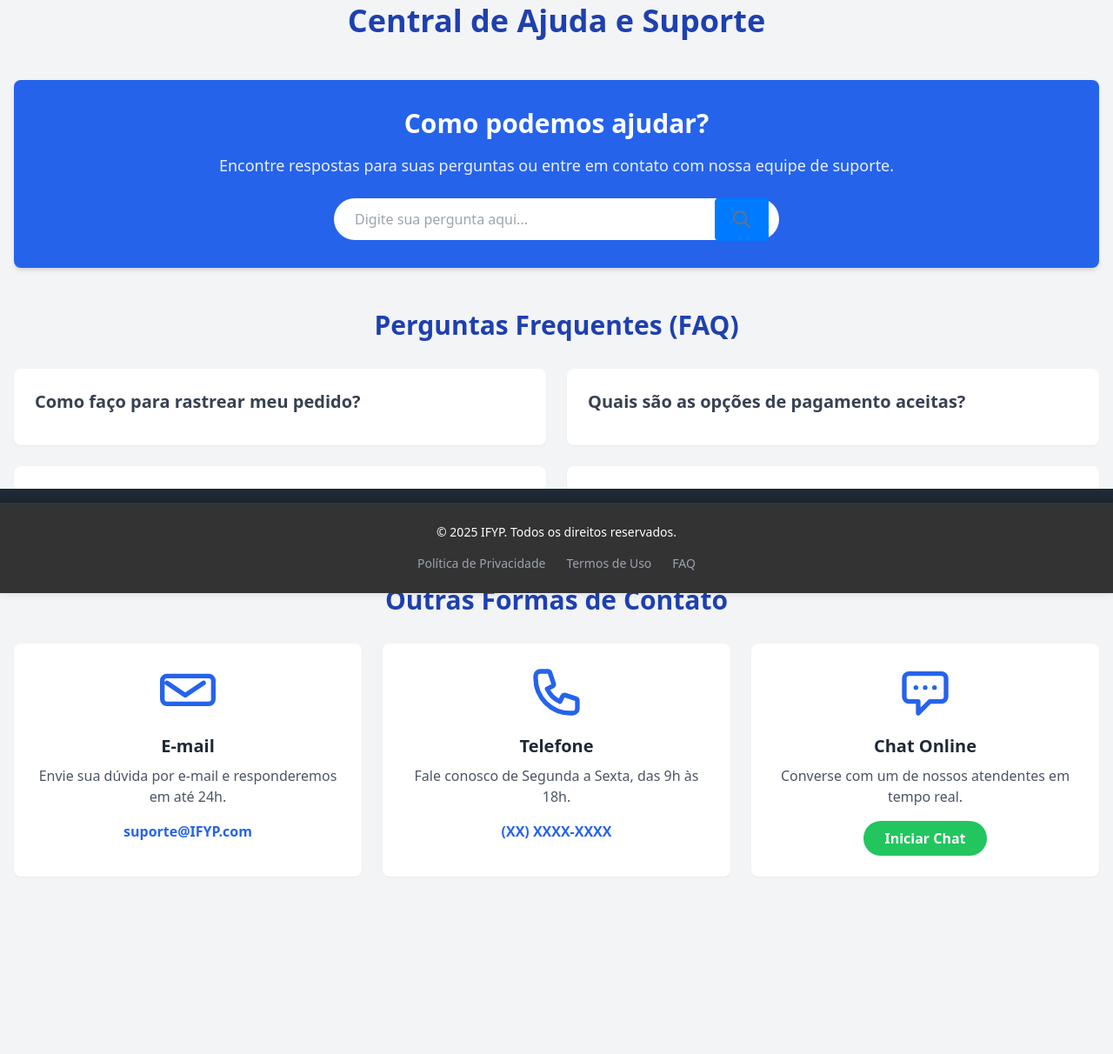
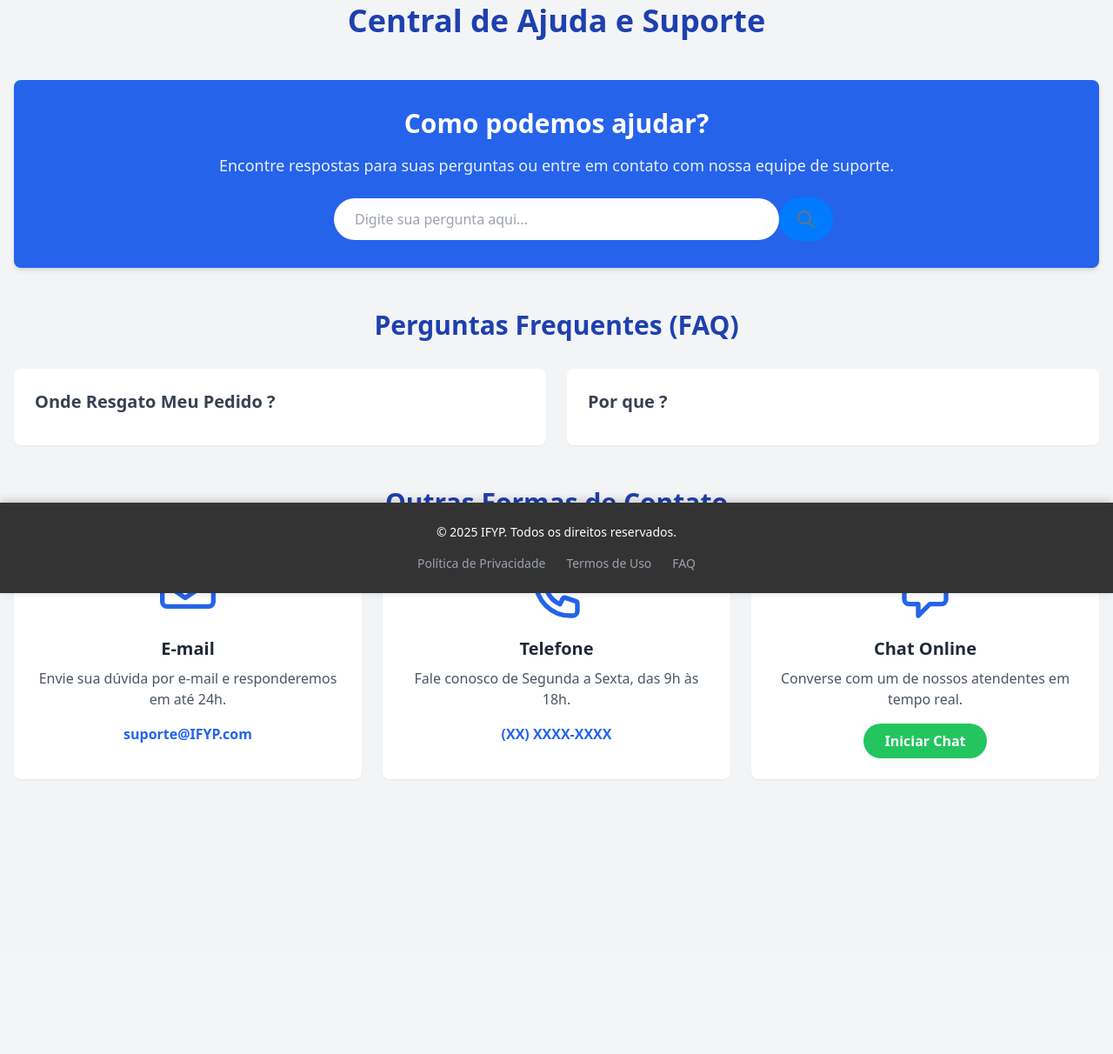
Before and after one commit to TheusGley/IFYP, a Django app: page /suporte in a window 1280 px wide. Shown: the part 118-1330 px from the top of the page at 87% size. After the commit the page ends 990 px from the top, so only its background shows below. Run offline with Django 5.2, Linux system fonts and the light colour scheme; data comes from the database, SQL or seed files in the repository; both versions use the stored data as it was after the commit; tables that the repository leaves empty hold one stand-in row (values such as "Sample post"); some libraries are stand-ins or nearby versions.

Commit message:
18-07-2025

```diff
--- a/bond/admin.py
+++ b/bond/admin.py
@@ -9,3 +9,4 @@
 admin.site.register(Produto_Carrinho)
 admin.site.register(Avaliacao)
 admin.site.register(ImagemAnuncio)
+admin.site.register(PerguntasFrequentes)
--- a/bond/models.py
+++ b/bond/models.py
@@ -57,6 +57,14 @@
 class ImagemAnuncio(models.Model):
     anuncio = models.ForeignKey(Anuncio, on_delete=models.CASCADE, related_name='imagens')
     imagem = models.ImageField(upload_to='imagens_produtos/')
+
+
+class  PerguntasFrequentes(models.Model):
+    pergunta = models.CharField(max_length=200)
+    respostas = models.CharField(max_length=500)
+
+    def  __str__(self):
+        return self.pergunta
 
 class Confiabilidade (models.Model):
     user = models.ForeignKey(User, on_delete=models.CASCADE, blank=True)
--- a/bond/views.py
+++ b/bond/views.py
@@ -9,10 +9,15 @@
 def homeView(request):
 
     celulares_destaque = Anuncio.objects.filter(visualizacao__gte=100)
-    celular_mais_visualizado = Anuncio.objects.order_by('-visualizacao').first()
+    celulares_visualizados = Anuncio.objects.filter(visualizacao__gte=100)
+    celular_mais_visualizado = celulares_visualizados.order_by('-visualizacao').first()
+    imagem = ImagemAnuncio.objects.filter(anuncio=celular_mais_visualizado)
+
     context= {
-        'celulares_destaque': celulares_destaque,
+        'imagem': imagem.first(),
         'celular_mais_visualizado': celular_mais_visualizado,
+        'celulares_destaque':celulares_destaque
+
     }
     return render(request, 'home.html', context)
 
@@ -28,7 +33,6 @@
         error_message = "Nenhum termo de pesquisa fornecido."
         anuncios = Anuncio.objects.none()
 
-    print(f"Consulta: {query}")
     context = {
         'celulares': anuncios,
         'query': query,
@@ -78,7 +82,8 @@
         error_message=None
     else:
         redirect('celulares')
-
+        anuncios = Anuncio.objects.all()
+        error_message=None
     context={
         'celulares': anuncios,
         'error_message': error_message,
@@ -326,7 +331,13 @@
 
 def suporteView(request):
 
-    return render(request, 'suporte.html', )
+    perguntas = PerguntasFrequentes.objects.all()
+
+    context = {
+        "perguntas": perguntas,
+    }
+
+    return render(request, 'suporte.html', context )
 
 
 def servicosView(request):
--- a/static/templates/footer.html
+++ b/static/templates/footer.html
@@ -41,7 +41,7 @@
             <div class="flex justify-center space-x-6 mt-4">
                 <a href="#" class="text-gray-400 hover:text-white">Política de Privacidade</a>
                 <a href="#" class="text-gray-400 hover:text-white">Termos de Uso</a>
-                <a href="#" class="text-gray-400 hover:text-white">FAQ</a>
+                <a href="{% url "suporte" %}" class="text-gray-400 hover:text-white">FAQ</a>
             </div>
         </div>
     </footer>
--- a/static/templates/home.html
+++ b/static/templates/home.html
@@ -27,7 +27,7 @@
                 </div>
             </div>
             <div class="md:w-1/2 flex justify-center animate-fade-in-up">
-               <a href="{% url "cel" celular_mais_visualizado.id %}"> <img src="{{celular_mais_visualizado.imagem.url}}" alt="Smartphone em destaque" class="max-w-xs md:max-w-sm lg:max-w-md xl:max-w-lg object-contain drop-shadow-2xl rounded"> </a>
+               <a href="{% url "cel" celular_mais_visualizado.id %}"> <img src="{{imagem.imagem.url}}" alt="Smartphone em destaque" class="rounded-full max-w-xs md:max-w-sm lg:max-w-md xl:max-w-lg object-contain drop-shadow-2xl rounded"> </a>
             </div>
         </div>
         <div class="absolute inset-0 z-0 opacity-10">
--- a/static/templates/servicos.html
+++ b/static/templates/servicos.html
@@ -109,7 +109,7 @@
                     <a href="https://api.whatsapp.com/send?phone=556581407427&text=Olá%2C%20Vim%20pelo%20o%20site%20do%20IFYP." class="bg-yellow-400 hover:bg-yellow-500 text-blue-800 font-bold py-3 px-8 rounded-full transition duration-300 transform hover:scale-105 inline-block">
                         Fale Conosco
                     </a>
-                    <a href="https://api.whatsapp.com/send?phone=556581407427&text=Olá%2C%20Preciso%20Agendar%20oum20serviço%20." class="border-2 border-white text-white hover:bg-white hover:text-blue-600 font-bold py-3 px-8 rounded-full transition duration-300 transform hover:scale-105 inline-block">
+                    <a href="https://api.whatsapp.com/send?phone=556581407427&text=Olá%2C%20Preciso%20Agendar%20oum20horario%20." class="border-2 border-white text-white hover:bg-white hover:text-blue-600 font-bold py-3 px-8 rounded-full transition duration-300 transform hover:scale-105 inline-block">
                         Agendar Serviço
                     </a>
                 </div>
--- a/static/templates/suporte.html
+++ b/static/templates/suporte.html
@@ -15,7 +15,7 @@
             <p class="text-lg opacity-90 mb-6">Encontre respostas para suas perguntas ou entre em contato com nossa equipe de suporte.</p>
             <div class="relative max-w-lg mx-auto">
                 <input type="text" placeholder="Digite sua pergunta aqui..." class="w-full py-3 px-6 pr-12 rounded-full text-gray-800 focus:outline-none focus:ring-2 focus:ring-yellow-400">
-                <button type="submit" class="absolute right-3 top-1/2 -translate-y-1/2 text-gray-500 hover:text-blue-600">
+                <button type="submit" class="absolute rigth-1  top-1/2 -translate-y-1/2 text-gray-500 hover:text-blue-600  rounded-full">
                     <svg class="w-6 h-6" fill="none" stroke="currentColor" viewBox="0 0 24 24" xmlns="http://www.w3.org/2000/svg"><path stroke-linecap="round" stroke-linejoin="round" stroke-width="2" d="M21 21l-6-6m2-5a7 7 0 11-14 0 7 7 0 0114 0z"></path></svg>
                 </button>
             </div>
@@ -24,30 +24,15 @@
         <section class="mb-12">
             <h2 class="text-3xl font-bold text-center text-blue-800 mb-8">Perguntas Frequentes (FAQ)</h2>
             <div class="grid grid-cols-1 md:grid-cols-2 gap-6">
-                <div class="bg-white p-6 rounded-lg shadow-sm">
-                    <h3 class="text-xl font-semibold text-gray-700 mb-3 cursor-pointer faq-question" onclick="toggleFaq(this)">Como faço para rastrear meu pedido?</h3>
+
+                {% for p in perguntas  %}
+                   <div class="bg-white p-6 rounded-lg shadow-sm">
+                    <h3 class="text-xl font-semibold text-gray-700 mb-3 cursor-pointer faq-question" onclick="toggleFaq(this)">{{p.pergunta }} </h3>
                     <p class="text-gray-600 hidden faq-answer">
-                        Após a confirmação do envio, você receberá um e-mail com o código de rastreamento. Você pode usá-lo em nosso site na seção "Meus Pedidos" ou diretamente no site da transportadora.
+                        {{p.respostas}}
                     </p>
                 </div>
-                <div class="bg-white p-6 rounded-lg shadow-sm">
-                    <h3 class="text-xl font-semibold text-gray-700 mb-3 cursor-pointer faq-question" onclick="toggleFaq(this)">Quais são as opções de pagamento aceitas?</h3>
-                    <p class="text-gray-600 hidden faq-answer">
-                        Aceitamos cartões de crédito (Visa, Mastercard, Elo, American Express), boleto bancário e Pix.
-                    </p>
-                </div>
-                <div class="bg-white p-6 rounded-lg shadow-sm">
-                    <h3 class="text-xl font-semibold text-gray-700 mb-3 cursor-pointer faq-question" onclick="toggleFaq(this)">Posso devolver um produto se eu não gostar?</h3>
-                    <p class="text-gray-600 hidden faq-answer">
-                        Sim, você tem até 7 dias corridos após o recebimento para solicitar a devolução, desde que o produto esteja em perfeitas condições e na embalagem original. Consulte nossa política de devolução para mais detalhes.
-                    </p>
-                </div>
-                <div class="bg-white p-6 rounded-lg shadow-sm">
-                    <h3 class="text-xl font-semibold text-gray-700 mb-3 cursor-pointer faq-question" onclick="toggleFaq(this)">Meu celular comprado é novo ou usado?</h3>
-                    <p class="text-gray-600 hidden faq-answer">
-                        Em nossa plataforma, indicamos claramente a condição de cada produto (novo ou usado). Você pode filtrar os resultados da busca por esta informação.
-                    </p>
-                </div>
+                {% endfor %}
             </div>
         </section>
 
@@ -77,17 +62,6 @@
 
     </main>
 
-    <footer class="bg-gray-800 text-white py-8 mt-16">
-        <div class="container mx-auto px-4 text-center text-sm">
-            <p>&copy; 2023 IFYP. Todos os direitos reservados.</p>
-            <div class="flex justify-center space-x-6 mt-4">
-                <a href="#" class="text-gray-400 hover:text-white">Política de Privacidade</a>
-                <a href="#" class="text-gray-400 hover:text-white">Termos de Uso</a>
-                <a href="#" class="text-gray-400 hover:text-white">FAQ</a>
-            </div>
-        </div>
-    </footer>
-
     <script>
         // Função para expandir/recolher as respostas do FAQ
         function toggleFaq(element) {
```
Also changed, not shown: static/templates/celUnico.html (+26 -20 lines), bond/migrations/0014_perguntasfrequentes.py (added), db.sqlite3, media/imagens_produtos/imagem_2025-07-18_001730464.png (added), media/imagens_produtos/imagem_2025-07-18_001735840.png (added), media/imagens_produtos/iphone_2.jpg (added), media/imagens_produtos/iphone_3.jpg (added), media/imagens_produtos/iphone_4.jpg (deleted), media/imagens_produtos/phone_1.jpg (added), 1 other file.
